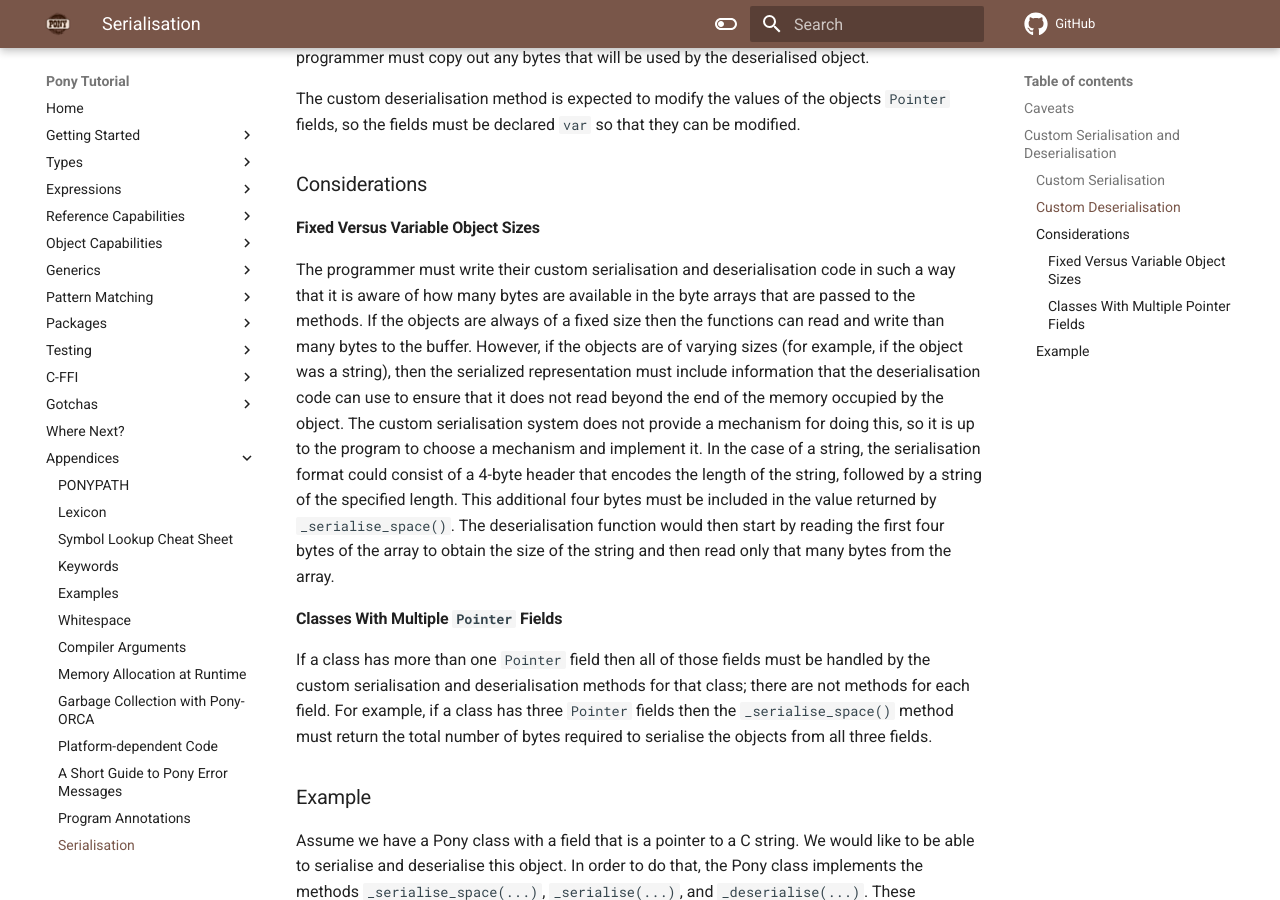
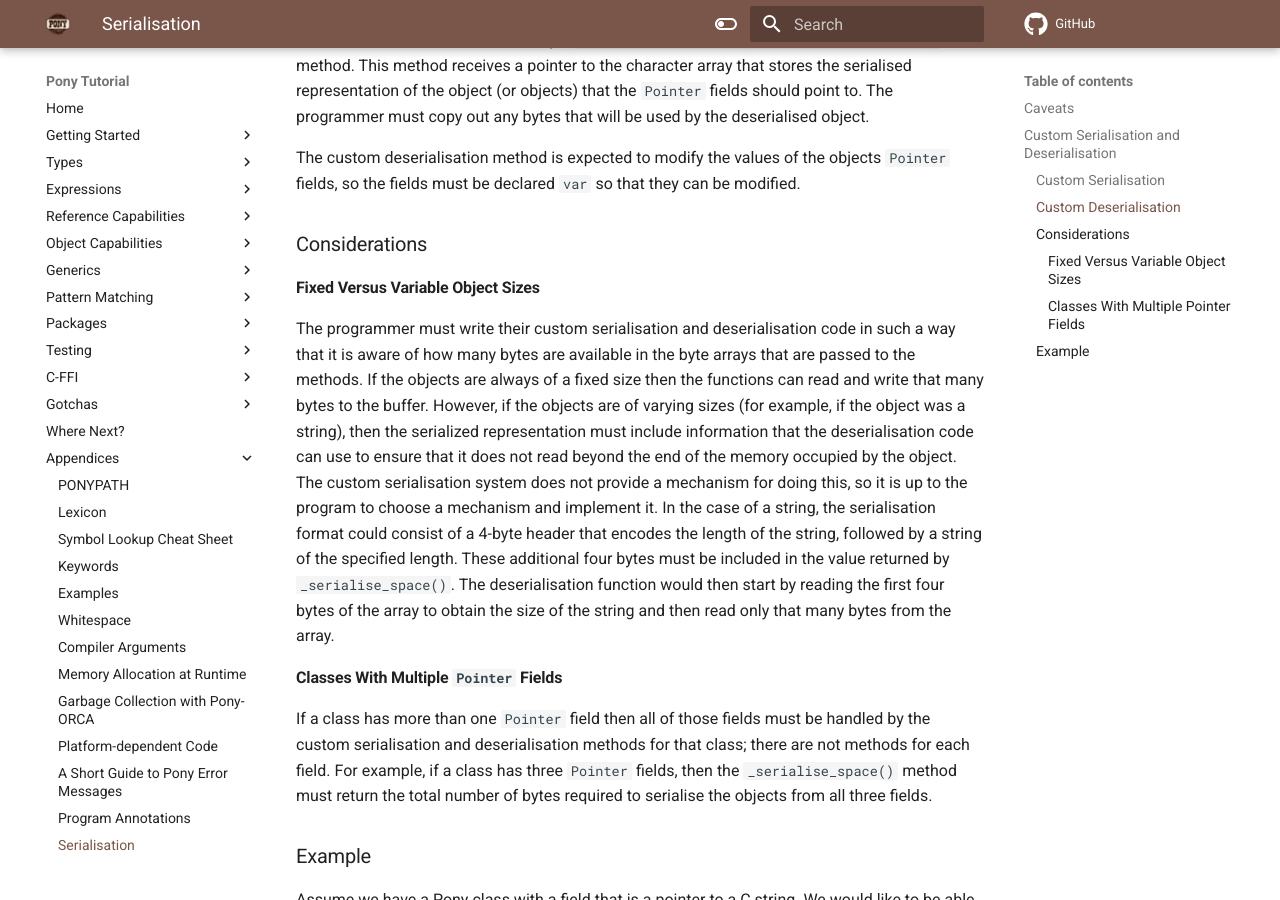
Before and after one commit to ponylang/pony-tutorial, an MkDocs documentation site: the page built from docs/appendices/serialisation.md, in a window 1280 px wide and 900 px high, scrolled down 2567 px. Built offline with MkDocs 1.6.1 and Material for MkDocs 9.7.7, drawn with Linux system fonts in a browser that asks for light colours; comment, search, counter and statistics services are not loaded; some of the changed lines change nothing that is shown; some of the changed text lies outside the part shown.

Commit message:
Improve phrasing for the serialisation section

```diff
--- a/docs/appendices/serialisation.md
+++ b/docs/appendices/serialisation.md
@@ -5,10 +5,10 @@
 Pony uses an intermediate object type called `Serialised` to represent a serialised object. A `Serialised` object can be created in one of two ways:
 
 * calling the `create(...)` constructor with the `SerialiseAuth` authority and the object to serialize
-* calling the `input(...)` constructor with the `DeserialiseAuth` authority and an `Array[U8]` that represents the object to deserialise
-This intermediate object can then be used to either:
-* generate an `Array[U8]` that represents the object by calling the `output(...)` method with the `OutputSerialisedAuth` authority
-* generate a deserialised object by calling the `apply(...)` method with the `InputSerialisedAuth` authority
+* calling the `input(...)` constructor with the `DeserialiseAuth` authority and an `Array[U8]` that represents the object to deserialise. This intermediate object can then be used to either:
+
+    * generate an `Array[U8]` that represents the object by calling the `output(...)` method with the `OutputSerialisedAuth` authority, or
+    * generate a deserialised object by calling the `apply(...)` method with the `InputSerialisedAuth` authority
 
 This program serialises and deserialise an object, and checks that the fields of the original object are the same as the fields of the deserialised object.
 
@@ -59,7 +59,7 @@
 
 There are several things to keep in mind when using Pony's serialisation system:
 
-* Serialised objects will currently only work when passed between two running instances of the same Pony executable. You cannot pass objects between different Pony programs, nor can you pass them between different versions of the same program.
+* Serialised objects will currently only work when passed between two running instances of the same Pony executable. Passing objects between different Pony programs or between different versions of the same program may lead to a crash or unsafe memory manipulation. You might use the `Serialise.signature` function to determine that sharing two different Pony programs is safe.
 * Objects with `embed` fields will not be properly serialised.
 * Objects with `Pointer` fields must use the custom serialisation mechanism or else the `Pointer` fields will be null when the object is deserialised. For information on how to handle these kinds of fields, please see the discussion of custom serialisation and deserialisation below.
 
@@ -86,11 +86,11 @@
 
 #### Fixed Versus Variable Object Sizes
 
-The programmer must write their custom serialisation and deserialisation code in such a way that it is aware of how many bytes are available in the byte arrays that are passed to the methods. If the objects are always of a fixed size then the functions can read and write than many bytes to the buffer. However, if the objects are of varying sizes (for example, if the object was a string), then the serialized representation must include information that the deserialisation code can use to ensure that it does not read beyond the end of the memory occupied by the object. The custom serialisation system does not provide a mechanism for doing this, so it is up to the program to choose a mechanism and implement it. In the case of a string, the serialisation format could consist of a 4-byte header that encodes the length of the string, followed by a string of the specified length. This additional four bytes must be included in the value returned by `_serialise_space()`. The deserialisation function would then start by reading the first four bytes of the array to obtain the size of the string and then read only that many bytes from the array.
+The programmer must write their custom serialisation and deserialisation code in such a way that it is aware of how many bytes are available in the byte arrays that are passed to the methods. If the objects are always of a fixed size then the functions can read and write that many bytes to the buffer. However, if the objects are of varying sizes (for example, if the object was a string), then the serialized representation must include information that the deserialisation code can use to ensure that it does not read beyond the end of the memory occupied by the object. The custom serialisation system does not provide a mechanism for doing this, so it is up to the program to choose a mechanism and implement it. In the case of a string, the serialisation format could consist of a 4-byte header that encodes the length of the string, followed by a string of the specified length. These additional four bytes must be included in the value returned by `_serialise_space()`. The deserialisation function would then start by reading the first four bytes of the array to obtain the size of the string and then read only that many bytes from the array.
 
 #### Classes With Multiple `Pointer` Fields
 
-If a class has more than one `Pointer` field then all of those fields must be handled by the custom serialisation and deserialisation methods for that class; there are not methods for each field. For example, if a class has three `Pointer` fields then the `_serialise_space()` method must return the total number of bytes required to serialise the objects from all three fields.
+If a class has more than one `Pointer` field then all of those fields must be handled by the custom serialisation and deserialisation methods for that class; there are not methods for each field. For example, if a class has three `Pointer` fields, then the `_serialise_space()` method must return the total number of bytes required to serialise the objects from all three fields.
 
 ### Example
 
```
